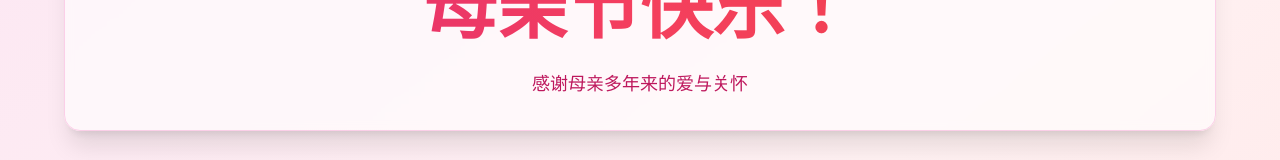
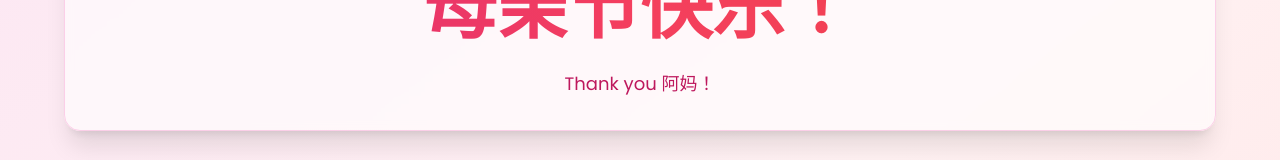
Before and after one commit to MMichaelChan/mothers-day, a Next.js app: page / in a window 1280 px wide. Shown: the part 155-315 px from the top of the page. Built offline with nearby package versions, Linux system fonts and the light colour scheme.

Commit message:
changed subtitle

```diff
--- a/app/page.tsx
+++ b/app/page.tsx
@@ -111,7 +111,7 @@ export default function Home() {
             <p
               className={`mt-4 text-pink-700 text-lg max-w-2xl mx-auto transition-opacity duration-1000 ${typingComplete ? "opacity-100" : "opacity-0"}`}
             >
-              感谢母亲多年来的爱与关怀
+              Thank you 阿妈！
             </p>
           </div>
         </div>
```
